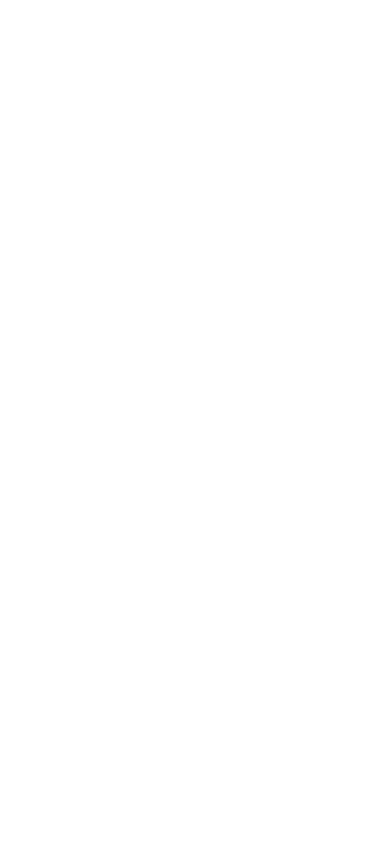
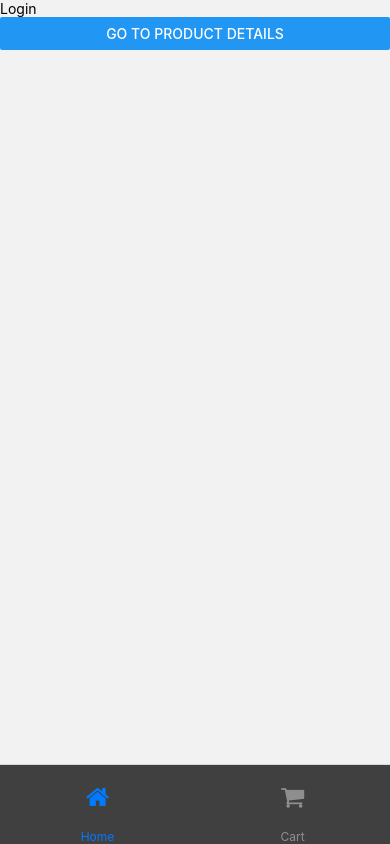
Before and after one commit to sahibjot366/e-commerce-fakestoreapi, a React Native app: screen /Home in a window 390 px wide. Built offline with nearby package versions, Linux system fonts and the light colour scheme.

Commit message:
navigation implemented, screens template added

```diff
--- a/App.tsx
+++ b/App.tsx
@@ -1,10 +1,10 @@
 import React from 'react'
-import {View,StyleSheet} from 'react-native'
+import { RootNavigator } from './src/navigation/root-navigator';
 
 
 const App=()=>{
   return (
-    <View></View>
+    <RootNavigator />
   )
 }
 
--- a/src/navigation/auth-navigator.tsx
+++ b/src/navigation/auth-navigator.tsx
@@ -0,0 +1,30 @@
+import {createNativeStackNavigator} from '@react-navigation/native-stack';
+import * as React from 'react';
+
+import LoginScreen from '../screens/authentication/login-screen';
+
+export type AuthStackParamList = {
+  LoginScreen: undefined;
+};
+
+
+const Stack = createNativeStackNavigator<AuthStackParamList>();
+
+export const AuthNavigator = () => {
+  return (
+    <Stack.Navigator
+      screenOptions={{
+        headerTransparent: true,
+        headerTintColor: 'white',
+        headerTitle: '',
+      }}>
+      <Stack.Screen
+        name="LoginScreen"
+        component={LoginScreen}
+        options={{
+          headerShown: false,
+        }}
+      />
+    </Stack.Navigator>
+  );
+};
--- a/src/navigation/home-navigator.tsx
+++ b/src/navigation/home-navigator.tsx
@@ -0,0 +1,93 @@
+
+import {createBottomTabNavigator} from '@react-navigation/bottom-tabs';
+import {createNativeStackNavigator} from '@react-navigation/native-stack';
+
+import React from 'react';
+import {Platform} from 'react-native';
+
+import Icon from 'react-native-vector-icons/FontAwesome'
+
+import HomeScreen from '../screens/home/home-screen';
+import CartScreen from '../screens/home/cart-screen';
+import ProductDetailsScreen from '../screens/home/product-details';
+
+
+export type HomeTabParamList = {
+    HomeScreenTab:undefined;
+    CartScreenTab:undefined;
+  };
+
+  export type HomeStackParamList = {
+    HomeScreen:undefined;
+    ProductDetails:undefined;
+  };
+
+
+const Tab = createBottomTabNavigator<HomeTabParamList>();
+const Stack = createNativeStackNavigator<HomeStackParamList>();
+
+type TabBarIconProps = {
+  focused: boolean;
+  color: string;
+  size: number;
+};
+
+const HomeTabBarIcon = (props: TabBarIconProps) => <Icon name='home' {...props} />
+
+
+const CartTabBarIcon = (props: TabBarIconProps) => (
+    <Icon name="shopping-cart" {...props} />
+  );
+
+
+const tabOptions = {
+  tabBarLabelStyle: {
+    fontSize: 12,
+  },
+};
+
+const HomeStackNavigator = () => {
+  return (
+    <Stack.Navigator screenOptions={{headerShown: false}}>
+      <Stack.Screen name="HomeScreen" component={HomeScreen} />
+      <Stack.Screen name='ProductDetails' component={ProductDetailsScreen} />
+    </Stack.Navigator>
+  );
+};
+
+
+export const HomeNavigator = () => {
+  return (
+    <Tab.Navigator
+      screenOptions={{
+        headerShown: false,
+        tabBarStyle: {
+          backgroundColor: '#404040',
+          height: Platform.OS === 'android' ? 60 : 80,
+        },
+        tabBarItemStyle: {
+          paddingVertical: Platform.OS === 'android' ? 8 : 0,
+        },
+      }}>
+      <Tab.Screen
+        options={{
+          ...tabOptions,
+          tabBarLabel: 'Home',
+          tabBarIcon: HomeTabBarIcon,
+        }}
+        name="HomeScreenTab"
+        component={HomeStackNavigator}
+      />
+      <Tab.Screen
+        options={{
+          ...tabOptions,
+          tabBarLabel: 'Cart',
+          tabBarIcon: CartTabBarIcon,
+        }}
+        name="CartScreenTab"
+        component={CartScreen}
+      />
+
+    </Tab.Navigator>
+  );
+};
--- a/src/navigation/navigation-container.tsx
+++ b/src/navigation/navigation-container.tsx
@@ -0,0 +1,15 @@
+import {NavigationContainer as RNNavigationContainer} from '@react-navigation/native';
+import * as React from 'react';
+import {SafeAreaProvider} from 'react-native-safe-area-context';
+
+export const NavigationContainer = ({
+  children,
+}: {
+  children: React.ReactNode;
+}) => {
+  return (
+    <SafeAreaProvider>
+      <RNNavigationContainer>{children}</RNNavigationContainer>
+    </SafeAreaProvider>
+  );
+};
--- a/src/navigation/root-navigator.tsx
+++ b/src/navigation/root-navigator.tsx
@@ -0,0 +1,30 @@
+import {createNativeStackNavigator} from '@react-navigation/native-stack';
+import * as React from 'react';
+import { NavigationContainer } from './navigation-container';
+
+import { AuthNavigator ,AuthStackParamList} from './auth-navigator';
+import { HomeNavigator,HomeTabParamList } from './home-navigator';
+
+
+
+export type RootStackParamList = AuthStackParamList & HomeTabParamList & {
+    Home:undefined;
+    Auth:undefined;
+  };
+const Stack = createNativeStackNavigator<RootStackParamList>();
+
+
+const Root=()=>{
+    return (
+        <Stack.Navigator screenOptions={{headerShown:false}}>
+            <Stack.Screen name='Auth' component={AuthNavigator} />
+            <Stack.Screen name='Home' component={HomeNavigator} />
+        </Stack.Navigator>
+    )
+}
+
+export const RootNavigator = () => (
+    <NavigationContainer>
+      <Root />
+    </NavigationContainer>
+  );
--- a/src/screens/authentication/login-screen.tsx
+++ b/src/screens/authentication/login-screen.tsx
@@ -0,0 +1,17 @@
+import React from 'react'
+import { SafeAreaView } from 'react-native-safe-area-context'
+import {Text,Button} from 'react-native'
+import type {NavigationProp} from '@react-navigation/native';
+import { RootStackParamList } from '../../navigation/root-navigator';
+
+const LoginScreen = ({navigation}:{navigation:NavigationProp<RootStackParamList>}) => {
+
+  return (
+    <SafeAreaView>
+        <Text style={{color:'black'}}>Login</Text>
+        <Button title='go to home' onPress={()=>{navigation.navigate('Home')}}  />
+    </SafeAreaView>
+  )
+}
+
+export default LoginScreen
--- a/src/screens/home/cart-screen.tsx
+++ b/src/screens/home/cart-screen.tsx
@@ -0,0 +1,12 @@
+import React from 'react'
+import { SafeAreaView } from 'react-native-safe-area-context'
+import {Text} from 'react-native'
+const CartScreen = () => {
+  return (
+    <SafeAreaView>
+        <Text style={{color:'black'}}>Login</Text>
+    </SafeAreaView>
+  )
+}
+
+export default CartScreen
--- a/src/screens/home/home-screen.tsx
+++ b/src/screens/home/home-screen.tsx
@@ -0,0 +1,16 @@
+import React from 'react'
+import { SafeAreaView } from 'react-native-safe-area-context'
+import type {NavigationProp} from '@react-navigation/native';
+import {Text,Button} from 'react-native'
+
+import { HomeStackParamList } from '../../navigation/home-navigator'
+const HomeScreen = ({navigation}:{navigation:NavigationProp<HomeStackParamList>}) => {
+  return (
+    <SafeAreaView>
+        <Text style={{color:'black'}}>Login</Text>
+        <Button title='go to product details' onPress={()=>{navigation.navigate('ProductDetails')}}  />
+    </SafeAreaView>
+  )
+}
+
+export default HomeScreen
--- a/src/screens/home/product-details.tsx
+++ b/src/screens/home/product-details.tsx
@@ -0,0 +1,13 @@
+import React from 'react'
+import { SafeAreaView } from 'react-native-safe-area-context'
+import {Text} from 'react-native'
+
+const ProductDetailsScreen = () => {
+  return (
+    <SafeAreaView>
+        <Text style={{color:'black'}}>Login</Text>
+    </SafeAreaView>
+  )
+}
+
+export default ProductDetailsScreen
```
Also changed, not shown: package.json (+8 -1 lines), src/ui/Input.tsx (added), src/ui/button.tsx (added), 2 other files (tests, documents, lock files or other folders).
